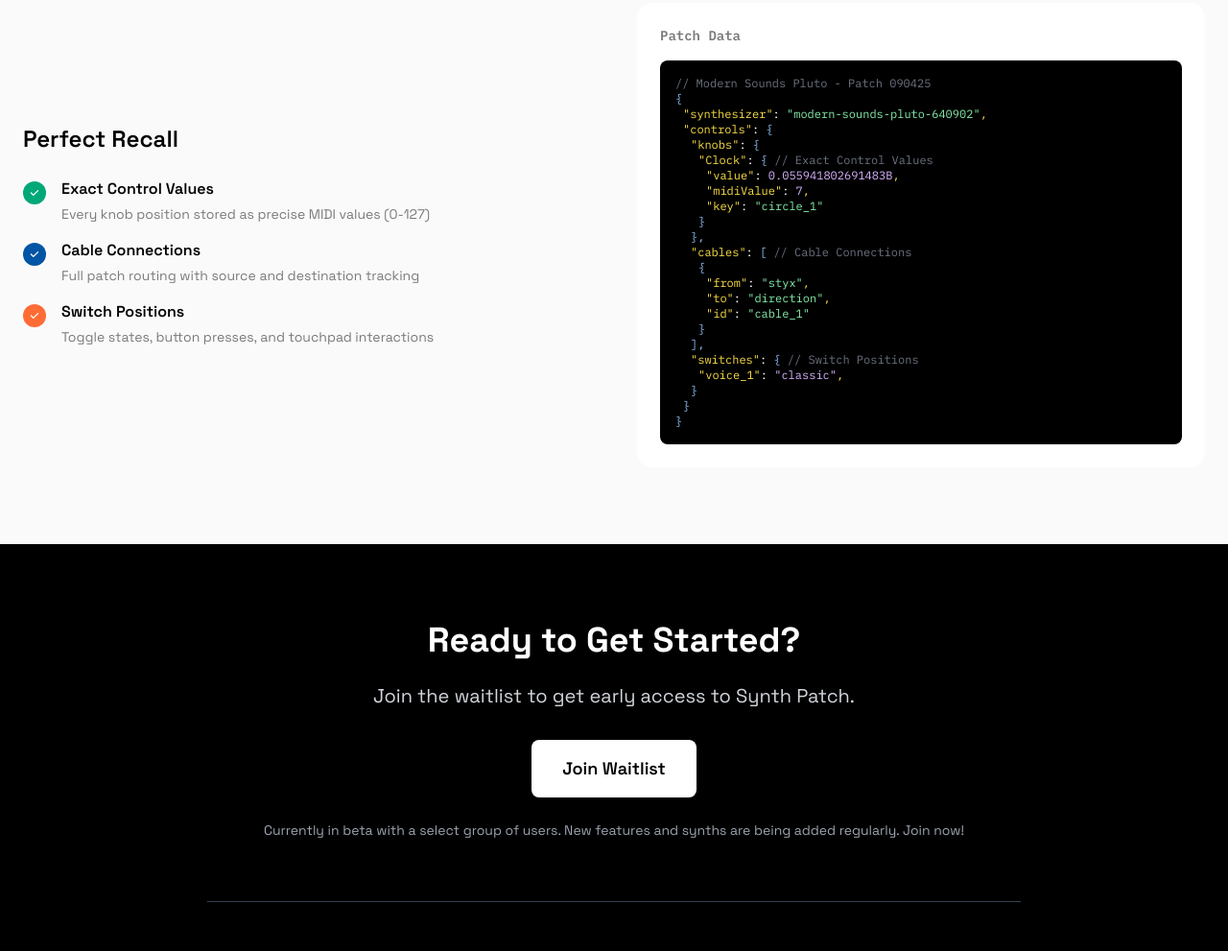
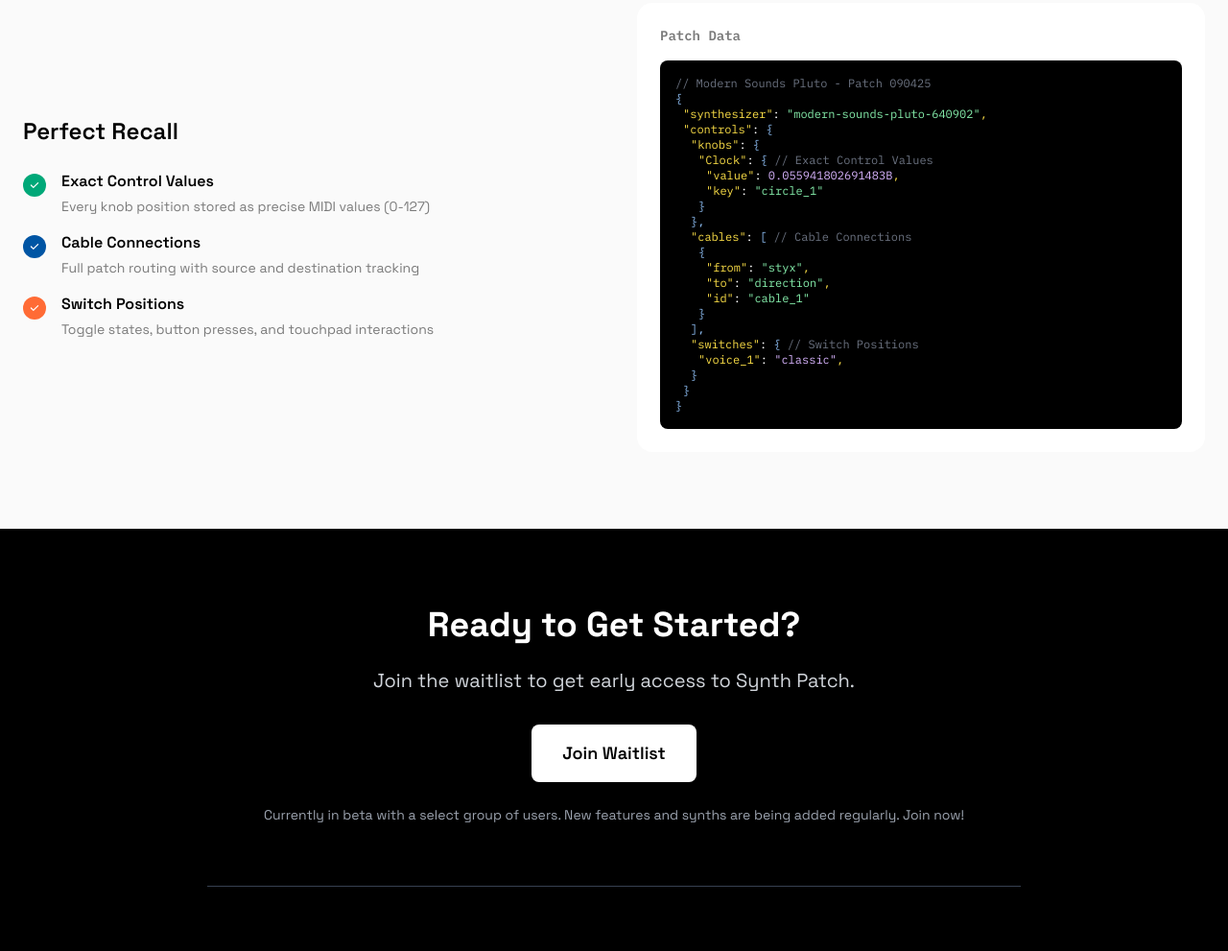
Before and after one commit to HumanCrafted/synth-patch-site, a plain HTML site: page index.html in a window 1280 px wide. Shown: the part 2703-3694 px from the top of the page at 96% size. Drawn offline with nearby package versions, Linux system fonts and the light colour scheme.

Commit message:
Update JSON data view

```diff
--- a/index.html
+++ b/index.html
@@ -380,7 +380,6 @@
             <div class="ml-4 text-yellow-300">"knobs"<span class="text-white">:</span> <span class="text-blue-300">{</span></div>
             <div class="ml-6 text-yellow-300">"Clock"<span class="text-white">:</span> <span class="text-blue-300">{</span> <span class="text-gray-500">// Exact Control Values</span></div>
             <div class="ml-8 text-yellow-300">"value"<span class="text-white">:</span> <span class="text-purple-300">0.055941802691483B</span>,</div>
-            <div class="ml-8 text-yellow-300">"midiValue"<span class="text-white">:</span> <span class="text-purple-300">7</span>,</div>
             <div class="ml-8 text-yellow-300">"key"<span class="text-white">:</span> <span class="text-green-300">"circle_1"</span></div>
             <div class="ml-6 text-blue-300">}</div>
             <div class="ml-4 text-blue-300">},</div>
```
